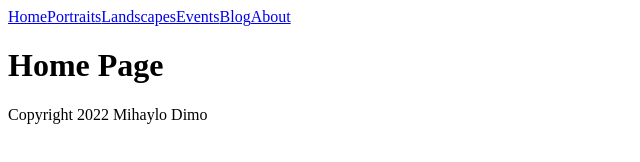
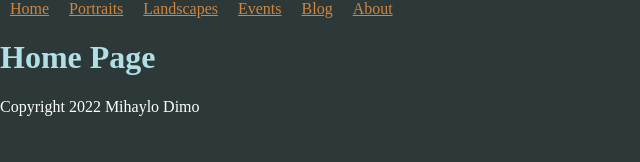
Before and after one commit to MYDimo/md-ph-portfolio, a Gatsby site: page / in a window 1280 px wide. Shown: the whole page, without its empty margins (0-640 px from the left). Built offline with nearby package versions, Linux system fonts and the light colour scheme; Gatsby itself is replaced by a stand-in of ours.

Commit message:
Add bacground and nav styles

```diff
--- a/src/components/Layout.js
+++ b/src/components/Layout.js
@@ -1,5 +1,6 @@
 import React from "react"
 import Navbar from "./Navbar"
+import '../styles/global.css'
 
 export default function Layout({ children }) {
   return (
--- /dev/null
+++ b/src/styles/global.css
@@ -0,0 +1,18 @@
+* {
+    color: white;
+}
+
+h1 {
+    color:powderblue;
+}
+
+nav > div > a {
+    color: peru;
+    margin: 0 10px;
+}
+
+body {
+    background: rgb(45, 57, 57);
+    height: 100vh;
+    margin: 0;
+}
```
